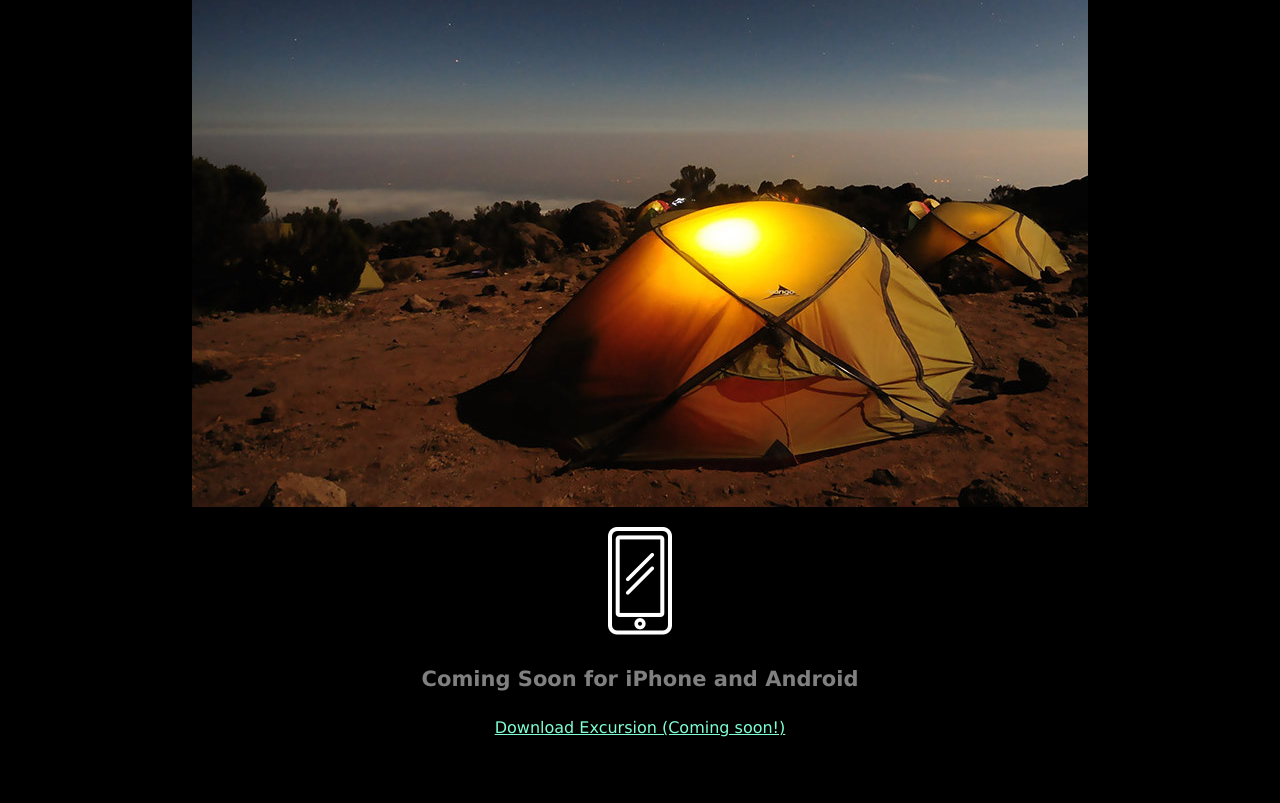
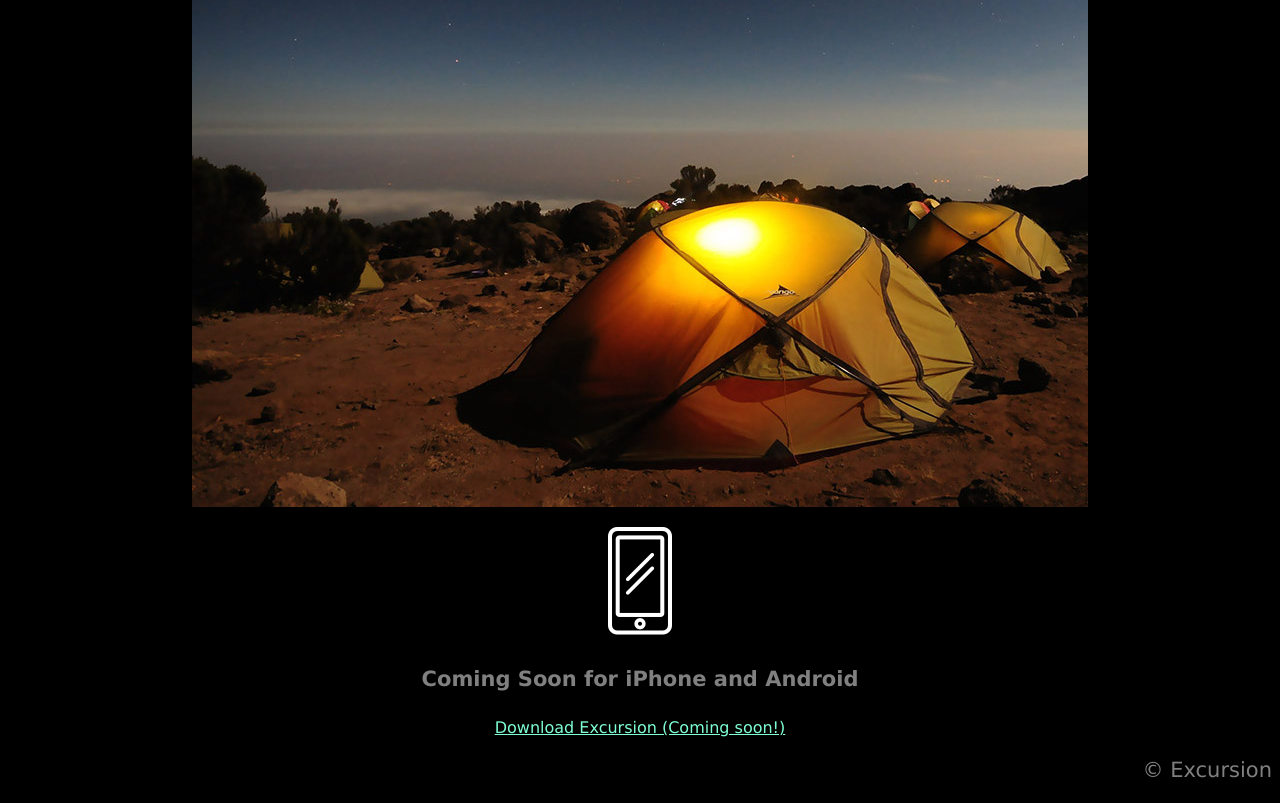
Before and after one commit to kbrasslett-jpg/Excursion, a plain HTML site: page index.html in a window 1280 px wide. Shown: the part 501-1304 px from the top of the page. Before the commit the page ends 1254 px from the top, so only its background shows below. Drawn offline with Linux system fonts and the light colour scheme.

Commit message:
Added Copyright

```diff
--- a/Resources/css/style.css
+++ b/Resources/css/style.css
@@ -24,8 +24,6 @@ body {
 }
 
 
-
-
 /* Links*/
 .link--cta{
     color: aquamarine;
@@ -40,3 +38,10 @@ video {
     max-width: 100%;
     height: auto;
 }
+
+/*Footer*/
+.copyright {
+    color: gray;
+    font-size: 21px;
+    text-align: right;
+}
--- a/index.html
+++ b/index.html
@@ -20,6 +20,6 @@
     <p><img src="Resources/images/phone.png" alt="Phone"></p>
     <h4 class="header--sub-header">Coming Soon for iPhone and Android</h4>
     <p> <a class="link--cta" href="#">Download Excursion (Coming soon!)</a> </p>
-
+    <p class="copyright">© Excursion</p>
 </body>
 </html>
```
